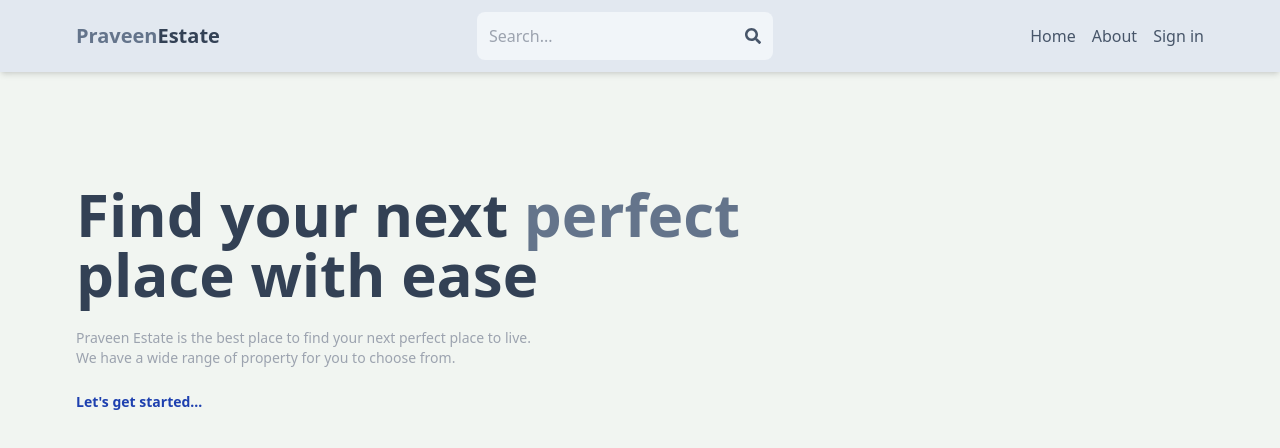
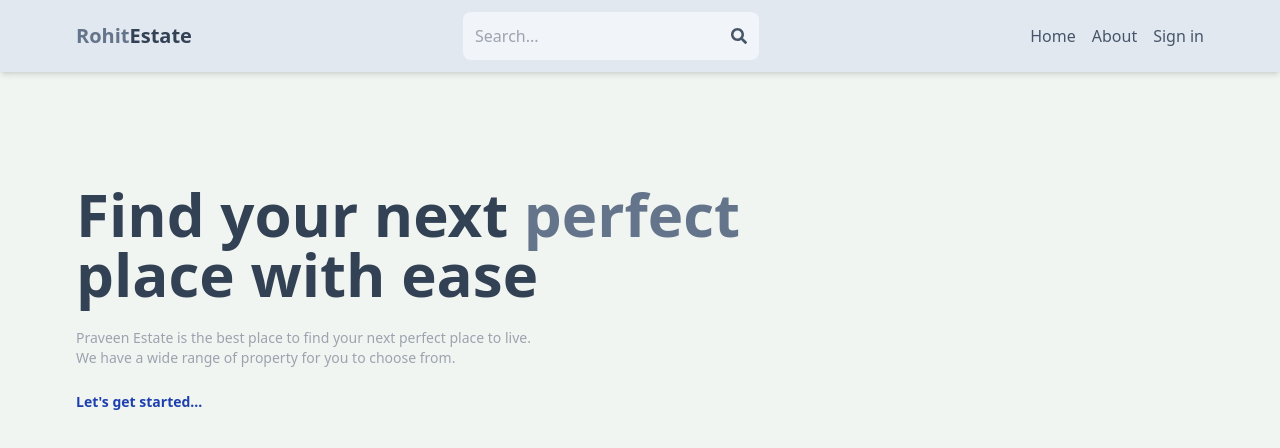
Before and after one commit to PraveenVishvakarma/Real-Estate-App, a React (Vite) app in the folder client/: page / in a window 1280 px wide. Shown: the top 448 px of the page. Built offline with nearby package versions, Linux system fonts and the light colour scheme; no server answers.

Commit message:
Update Header.jsx

```diff
--- a/client/src/components/Header.jsx
+++ b/client/src/components/Header.jsx
@@ -35,7 +35,7 @@ export default function Header() {
         <div className='flex justify-between mx-auto items-center max-w-6xl p-3'>
         <Link to="/">
         <h1 className='font-bold text-sm sm:text-xl flex flex-wrap'>
-            <span className='text-slate-500'>Praveen</span>
+            <span className='text-slate-500'>Rohit</span>
             <span className='text-slate-700'>Estate</span>
         </h1>
         </Link>
```
